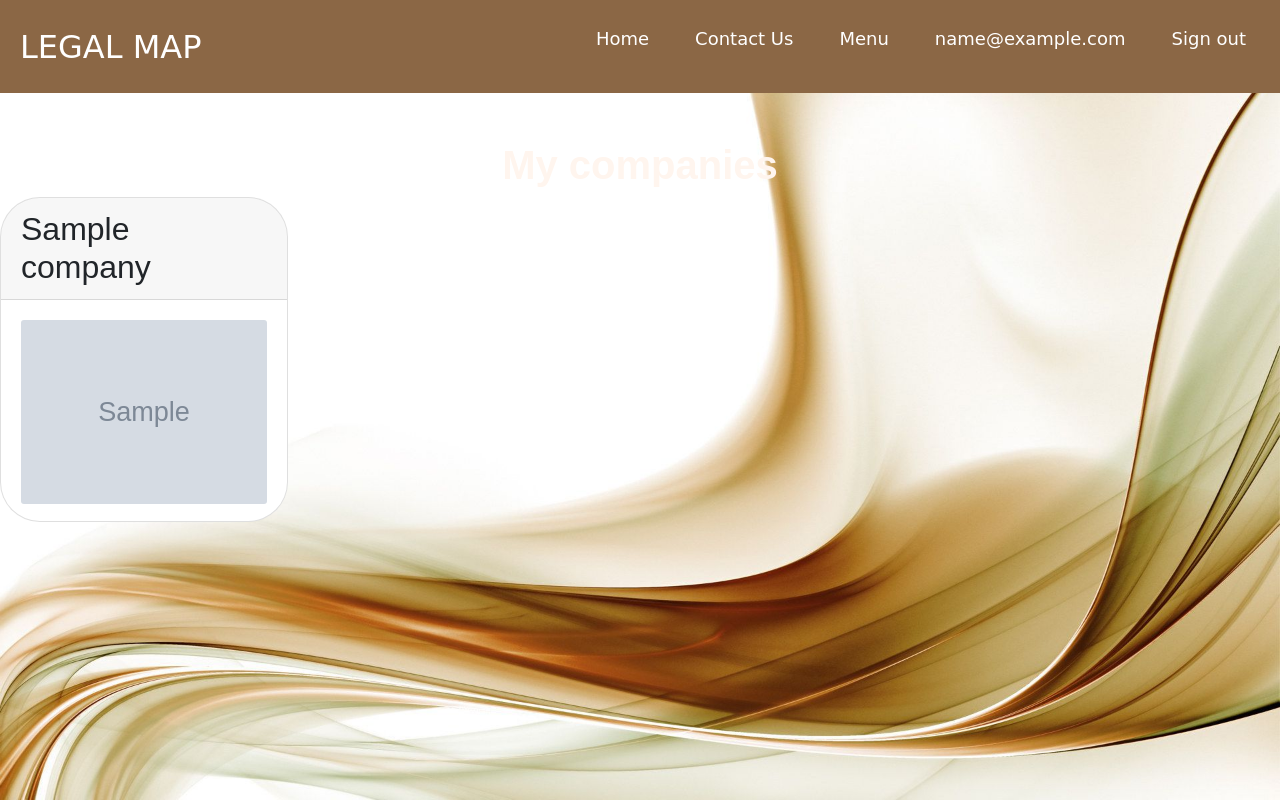
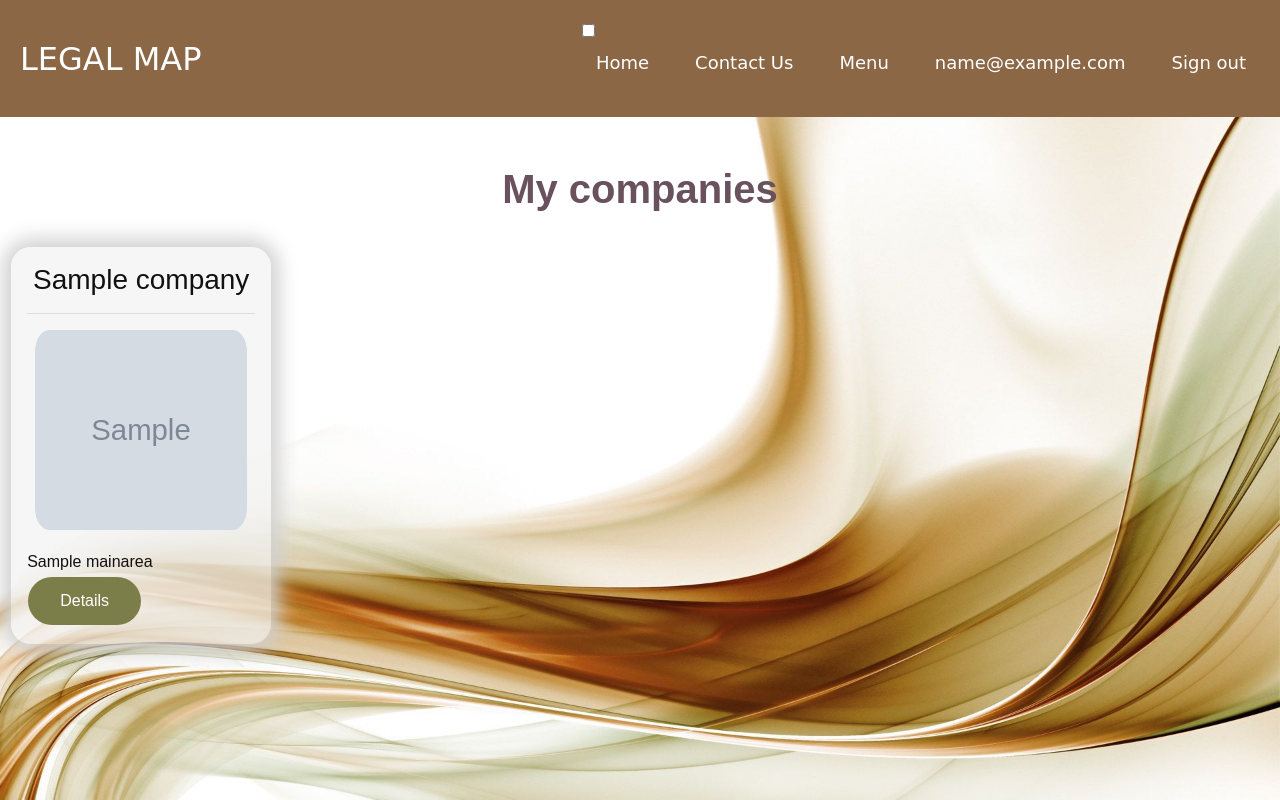
Before and after one commit to Koshutova/legal_map, a Django app: page /legal/companies/mycompanies/ in a window 1280 px wide. Run offline with Django 3.2, Linux system fonts and the light colour scheme; a user stored in the database is signed in; tables that the repository leaves empty hold one stand-in row (values such as "Sample post"); grey boxes marked "Sample" are stand-in pictures; some libraries are stand-ins or nearby versions.

Commit message:
Form design
Form and colors design

```diff
--- a/static/main.css
+++ b/static/main.css
@@ -7,13 +7,14 @@ html {
 }
 
 
+
 main {
-    font-family: Barlow, Quicksand, Rubik, sans-serif, serif, 'Times New Roman', Times, serif !important;
+    font-family: Barlow, Quicksand, Rubik, sans-serif, serif, 'Garamond', Times, serif !important;
 }
 
 
 footer {
-    font-family: Rubik, sans-serif, serif, 'Times New Roman', Times, serif;
+    font-family: Rubik, sans-serif, serif, 'Garamond', Times, serif;
 }
 
 .example::-webkit-scrollbar {
@@ -34,8 +35,8 @@ footer {
 
 .btn-edit {
     color: #fff;
-    background-color: cadetblue;
-    border-color: cadetblue;
+    background-color: #7c7e4a;
+    border-color: #7c7e4a;
     margin: 3px 1px;
     padding: 12px 32px;
     border-radius: 24px;
@@ -209,11 +210,12 @@ body {
   border-radius: calc(var(--curve) * 1px);
   overflow: hidden;
   text-decoration: none;
+  margin: 5%;
 }
 
 .card__image {
   width: 100%;
-  height: auto;
+  height: 70%;
 }
 
 .card__overlay {
@@ -422,10 +406,12 @@ li {
 }
 
 /*RESPONSIVE NAVBAR MENU STARTS*/
-/* CHECKBOX HACK */
-input[type=checkbox]{
- display: none;
-}
+/* !!!!!!!!!!  CHECKBOX HACK it breaks my checkboxes for companies* */
+
+
+/*input[type=checkbox]{*/
+/* display: none;*/
+/*}*/
 /*HAMBURGER MENU*/
 .hamburger {
  display: none;
--- a/templates/articles/article_delete.html
+++ b/templates/articles/article_delete.html
@@ -12,7 +12,7 @@
                          </form>
                     </div>
                     <div class="m-2">
-                        <a class="btn btn-primary" href="javascript:history.back()">No, go back</a>
+                        <a class="btn-edit" href="javascript:history.back()">No, go back</a>
                     </div>
             </div>
         </div>
--- a/templates/articles/list_all_articles.html
+++ b/templates/articles/list_all_articles.html
@@ -5,7 +5,7 @@
     {% if request.user.is_authenticated and request.user|has_group:'Author' or request.user|has_group:'Admin' %}
     <a href="{% url 'article create' %}" class="btn btn-dark">Create article</a>
     {% endif %}
-    <h1 style="color:rosybrown;" class='text-center'>All articles</h1>
+    <h1 style="color:#111;" class='text-center'>All articles</h1>
     <br>
     <div class="row">
 {% for article in articles %}
--- a/templates/auth/signin.html
+++ b/templates/auth/signin.html
@@ -4,7 +4,7 @@
 
 {% block content %}
      <div class="white_block">
-        <form method="post" style="color:rosybrown;" action="{% url 'signin' %}">
+        <form method="post" style="color:#111;" action="{% url 'signin' %}">
             <h2 class="text-center">Sign in</h2>
             <hr>
             {% csrf_token %}
--- a/templates/companies/company_create.html
+++ b/templates/companies/company_create.html
@@ -2,7 +2,8 @@
 {% load crispy_forms_tags %}
 
 {% block content %}
-    <h1 class="text-center" style="color:SeaShell;">Add new company</h1>
+    <div class="white_block_details">
+    <h1 class="text-center" style="color:#111;">Add new company</h1>
         <div class="row">
             <div class="col-lg-3"></div>
             <div class="col-lg-6">
--- a/templates/companies/list_my_companies.html
+++ b/templates/companies/list_my_companies.html
@@ -2,39 +2,34 @@
 
 {% block content %}
 
-    <h1 class='text-center' style="color:SeaShell;" >My companies</h1>
+    <h1 class='text-center' style="color:#6A515E;">My companies</h1>
     <div class="row">
         {% if has_company %}
             {% for company in my_companies %}
-            <div class="col-lg-4">
-                <div class="card" style="width: 18rem;">
-
-                    <h2 class="card-header">{{ company.company_name }}</h2>
-                    <div class="card-body">
-                        <img class="card-img" src="{{ company.image_url }}" alt="Card image cap">
-                        {% if company.mainareas.exists %}
-                            {% for area in company.mainareas.all %}
-                            <h5 class="card-title">{{ area.name }}</h5>
+                <div class="white_block_article">
+                    <form method="post" style="color:#111;">
+                        <h3 class="text-center">{{ company.company_name }}</h3>
+                        <hr>
+                        <img class="content_image" src="{{ company.image_url }}" alt="/">
+                        {% if company.areas.exists %}
+                            {% for area in company.areas.all %}
+                                <h8>{{ area.name }}</h8>
+                                <br>
                             {% endfor %}
                         {% endif %}
-                    <br>
-                    <hr>
-                        <div>
-                            <a href="{% url 'company details' company.id %}" class="btn btn-primary">Details</a>
+                        <a href="{% url 'company details' company.id %}" class="btn-edit">Details</a>
+                    </form>
                 </div>
-                    </div>
-                </div>
-            </div>
-            <br>
-            <hr>
+
             {% endfor %}
         {% else %}
             <div class="card-body">
-                <p class="text-info" style="color:SeaShell;">You have no companies registered yet.
+                <p class="text-info" style="color:#6A515E;">You have no companies registered yet.
                     Register your first company<a href="{% url 'company create' %}" class="text-primary"> here!</a>
                 </p>
-                <p class="text-info" style="color:SeaShell;">You don not want to register company?
-                    Go back to Legal help <a href="{% url 'legal index' %}" class="badge badge-pill badge-info"> here!</a>
+                <p class="text-info" style="color:#6A515E;">You don not want to register company?
+                    Go back to Legal help <a href="{% url 'legal index' %}" class="badge badge-pill badge-info">
+                        here!</a>
                 </p>
             </div>
             </div>
--- a/templates/companies/select_available_areas.html
+++ b/templates/companies/select_available_areas.html
@@ -10,7 +10,7 @@
                 <div class="card" style="width: 18rem;">
 
                     <h2 class="card-header">{{ area.name }}</h2>
-                    {% if area not in company.mainarea_set.all %}
+                    {% if area not in company.areas.all %}
                         <a class="btn btn-outline-danger"
                            href="{% url 'select areas' instruction='select' companyid=company.id areaid=area.id %}">Select</a>
                     {% elif area in company.mainarea_set.all %}
--- a/templates/contact_us.html
+++ b/templates/contact_us.html
@@ -2,6 +2,7 @@
 {% load crispy_forms_tags %}
 
 {% block content %}
+    <div class="white_block_details">
     <h1 class="text-center" style="color:rosybrown;">Contact us!</h1>
     <div class="row">
         <div class="col-lg-3"></div>
@@ -17,4 +18,5 @@
         </div>
         <div class="col-lg-3"></div>
     </div>
+    </div>
 {% endblock %}
--- a/templates/profiles/change_password.html
+++ b/templates/profiles/change_password.html
@@ -2,11 +2,13 @@
 {% load crispy_forms_tags %}
 
 {% block content %}
+    <div class="white_block">
     <h1>{{ request.user }}</h1>
     <form action="{% url 'change_password' %}" method="post">
     {% csrf_token %}
     {{ form | crispy }}
     <button class="btn-create">Change password</button>
     </form>
+    </div>
 
 {% endblock %}
--- a/templates/profiles/profile_details.html
+++ b/templates/profiles/profile_details.html
@@ -2,7 +2,8 @@
 {% load crispy_forms_tags %}
 
 {% block content %}
-    <h1>{{ request.user }}</h1>
+    <div class="white_block">
+    <h3>{{ request.user }}</h3>
     <form action="{% url 'profile details' %}" method="post">
     {% csrf_token %}
     {{ form | crispy }}
@@ -10,8 +11,9 @@
     </form>
     <div class="card-body">
         <p class="text-info">Do you want to change your password?
-        <a href="{% url 'change_password' %}" class="btn btn-primary">Change password!</a>
+        <a href="{% url 'change_password' %}" class="btn-create">Change password!</a>
         </p>
+    </div>
     </div>
 
 {% endblock %}
--- a/templates/tags/profile_complete_notification.html
+++ b/templates/tags/profile_complete_notification.html
@@ -1,3 +1,3 @@
 {% if not is_complete %}
-    <p style="color:rosybrown;">Your profile is incomplete. Complete it <a href="{% url 'profile details' %}" class="badge badge-pill badge-dark">here!</a></p>
+    <p class="p. notif1" style="color:rosybrown;" >Your profile is incomplete. Complete it <a href="{% url 'profile details' %}" class="badge badge-pill badge-dark">here!</a></p>
 {% endif %}
```
Also changed, not shown: other parts of static/main.css (+18 -116 lines), templates/auth/sign-up.html (+5 -2 lines), templates/companies/company_detail.html (+15 -14 lines), templates/companies/company_edit.html (+9 -12 lines), templates/companies/find_companies.html (+7 -13 lines). Lines whose indentation alone changed are shown as unchanged.
